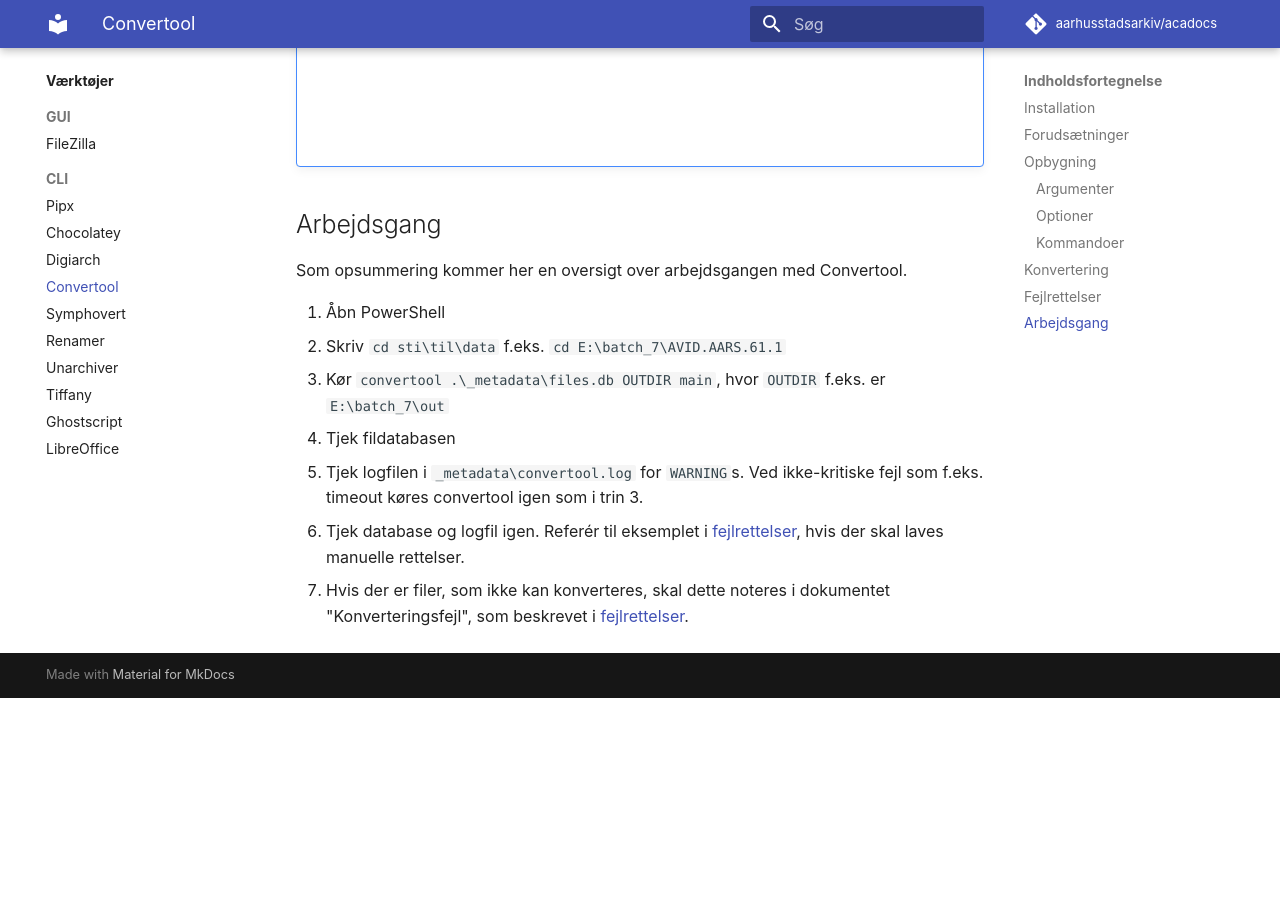
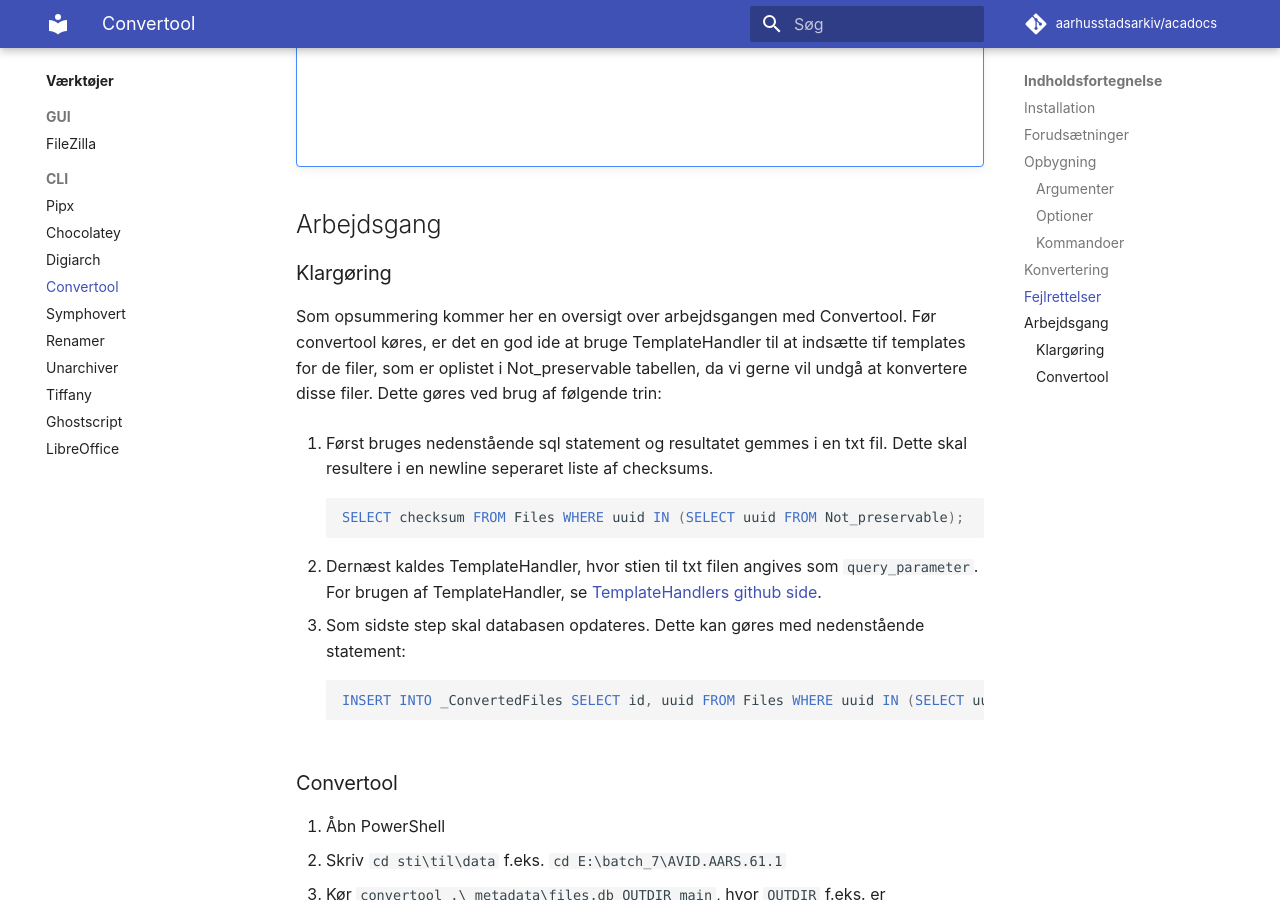
Before and after one commit to aarhusstadsarkiv/acadocs, an MkDocs documentation site: the page built from docs/tools/convertool.md, in a window 1280 px wide and 900 px high, scrolled down 6805 px. Built offline with MkDocs 1.6.1 and Material for MkDocs 9.7.7, drawn with Linux system fonts in a browser that asks for light colours; comment, search, counter and statistics services are not loaded; before the commit the page ends 7503 px from its top, so only the background shows below that.

Commit message:
Update convertool.md

````diff
--- a/docs/tools/convertool.md
+++ b/docs/tools/convertool.md
@@ -180,8 +180,27 @@
     ![Konverteringsfejl](../img/konverteringsfejl.png)
 
 ## Arbejdsgang
+
+### Klargøring
 Som opsummering kommer her en oversigt over arbejdsgangen med Convertool.
+Før convertool køres, er det en god ide at bruge TemplateHandler til at indsætte tif templates for de filer, som er oplistet i Not_preservable tabellen,
+da vi gerne vil undgå at konvertere disse filer.
+Dette gøres ved brug af følgende trin:
 
+1. Først bruges nedenstående sql statement og resultatet gemmes i en txt fil. Dette skal resultere i en newline seperaret liste af checksums.
+```sql
+SELECT checksum FROM Files WHERE uuid IN (SELECT uuid FROM Not_preservable);
+```
+
+2. Dernæst kaldes TemplateHandler, hvor stien til txt filen angives som `query_parameter`.
+For brugen af TemplateHandler, se [TemplateHandlers github side](https://github.com/aarhusstadsarkiv/TemplateHandler).
+
+3. Som sidste step skal databasen opdateres. Dette kan gøres med nedenstående statement:
+```sql
+INSERT INTO _ConvertedFiles SELECT id, uuid FROM Files WHERE uuid IN (SELECT uuid FROM Not_preservable);
+```
+
+### Convertool
 1. Åbn PowerShell
 2. Skriv `cd sti\til\data` f.eks. `cd E:\batch_7\AVID.AARS.61.1`
 3. Kør `convertool .\_metadata\files.db OUTDIR main`, hvor `OUTDIR` f.eks. er `E:\batch_7\out`
````
